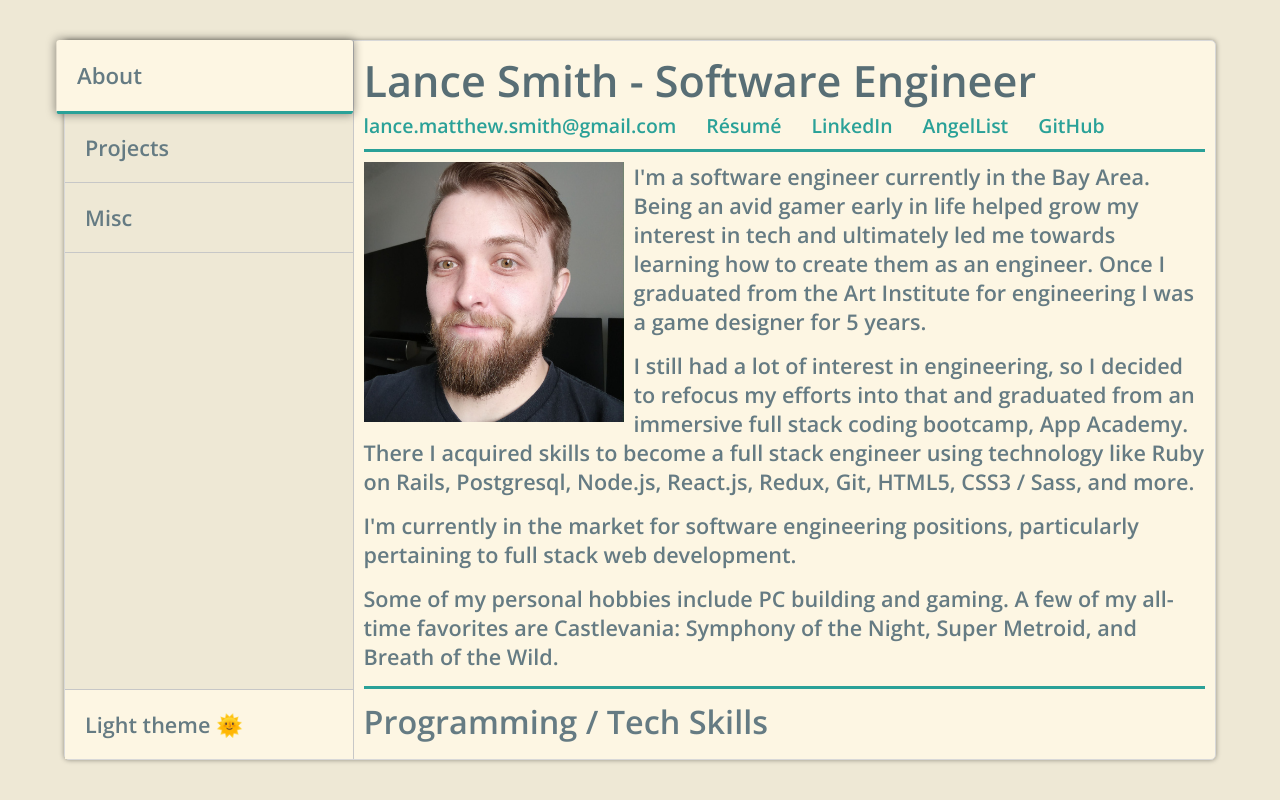
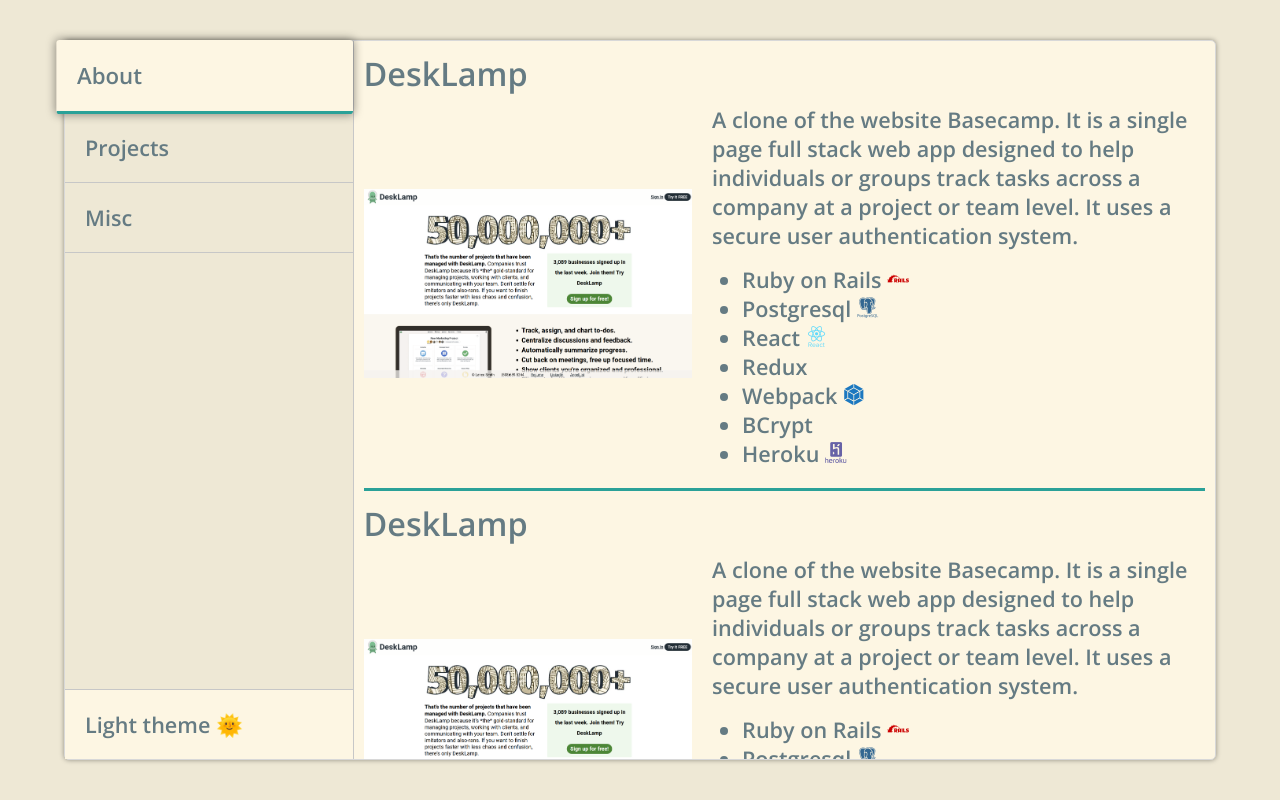
Before and after one commit to laamp/lance-smith, a website built with webpack: page index.html in a window 1280 px wide. Built offline with nearby package versions, Linux system fonts and the light colour scheme.

Commit message:
Project section updates

```diff
--- a/index.html
+++ b/index.html
@@ -26,7 +26,7 @@
             <div id="theme-switcher"><span>PLACEHOLDER</span></div>
         </nav>
         <section class="content">
-            <section class="content-section about selected" data-section="About">
+            <section class="content-section about" data-section="About">
                 <h1>Lance Smith - Software Engineer</h1>
                 <ul class="contact-list">
                     <li>
@@ -109,9 +109,90 @@
                     </ul>
                 </section>
             </section>
-            <section class="content-section projects" data-section="Projects">
-                Projects section
-                <div class="debug-block"></div>
+            <section class="content-section projects selected" data-section="Projects">
+                <div class="project">
+                    <h2>DeskLamp</h2>
+                    <div class="project-content">
+                        <div class="left-portion">
+                            <a href="http://desklamp.herokuapp.com/#/">
+                                <img src="./src/img/desklamp.png" alt="DeskLamp" title="DeskLamp">
+                            </a>
+                        </div>
+                        <div class="right-portion">
+                            <p>
+                                A clone of the website Basecamp. It is a single page full stack web app designed to help
+                                individuals or groups track tasks across a company at a project or team level. It uses a
+                                secure
+                                user authentication system.
+                            </p>
+                            <ul>
+                                <li>Ruby on Rails <i class="devicon-rails-plain-wordmark colored"></i></li>
+                                <li>Postgresql <i class="devicon-postgresql-plain-wordmark colored"></i></li>
+                                <li>React <i class="devicon-react-original-wordmark colored"></i></li>
+                                <li>Redux</li>
+                                <li>Webpack <i class="devicon-webpack-plain colored"></i></li>
+                                <li>BCrypt</li>
+                                <li>Heroku <i class="devicon-heroku-plain-wordmark colored"></i></li>
+                            </ul>
+                        </div>
+                    </div>
+                </div>
+                <div class="h-divider"></div>
+                <div class="project">
+                    <h2>DeskLamp</h2>
+                    <div class="project-content">
+                        <div class="left-portion">
+                            <a href="http://desklamp.herokuapp.com/#/">
+                                <img src="./src/img/desklamp.png" alt="DeskLamp" title="DeskLamp">
+                            </a>
+                        </div>
+                        <div class="right-portion">
+                            <p>
+                                A clone of the website Basecamp. It is a single page full stack web app designed to help
+                                individuals or groups track tasks across a company at a project or team level. It uses a
+                                secure
+                                user authentication system.
+                            </p>
+                            <ul>
+                                <li>Ruby on Rails <i class="devicon-rails-plain-wordmark colored"></i></li>
+                                <li>Postgresql <i class="devicon-postgresql-plain-wordmark colored"></i></li>
+                                <li>React <i class="devicon-react-original-wordmark colored"></i></li>
+                                <li>Redux</li>
+                                <li>Webpack <i class="devicon-webpack-plain colored"></i></li>
+                                <li>BCrypt</li>
+                                <li>Heroku <i class="devicon-heroku-plain-wordmark colored"></i></li>
+                            </ul>
+                        </div>
+                    </div>
+                </div>
+                <div class="h-divider"></div>
+                <div class="project">
+                    <h2>DeskLamp</h2>
+                    <div class="project-content">
+                        <div class="left-portion">
+                            <a href="http://desklamp.herokuapp.com/#/">
+                                <img src="./src/img/desklamp.png" alt="DeskLamp" title="DeskLamp">
+                            </a>
+                        </div>
+                        <div class="right-portion">
+                            <p>
+                                A clone of the website Basecamp. It is a single page full stack web app designed to help
+                                individuals or groups track tasks across a company at a project or team level. It uses a
+                                secure
+                                user authentication system.
+                            </p>
+                            <ul>
+                                <li>Ruby on Rails <i class="devicon-rails-plain-wordmark colored"></i></li>
+                                <li>Postgresql <i class="devicon-postgresql-plain-wordmark colored"></i></li>
+                                <li>React <i class="devicon-react-original-wordmark colored"></i></li>
+                                <li>Redux</li>
+                                <li>Webpack <i class="devicon-webpack-plain colored"></i></li>
+                                <li>BCrypt</li>
+                                <li>Heroku <i class="devicon-heroku-plain-wordmark colored"></i></li>
+                            </ul>
+                        </div>
+                    </div>
+                </div>
             </section>
             <section class="content-section misc" data-section="Misc">
                 Miscellaneous things
--- a/src/css/desktop.scss
+++ b/src/css/desktop.scss
@@ -130,6 +130,51 @@
         margin: 0 auto;
     }
 
+    .project h2 {
+        margin-bottom: 10px;
+    }
+
+    .project-content {
+        width: 100%;
+        display: flex;
+        margin-bottom: 20px;
+
+        .left-portion {
+            margin-right: 20px;
+            width: 40%;
+            align-self: center;
+
+            &:hover {
+                transform: translateY(-10px) scale(1.02);
+            }
+
+            a {
+                width: 100%;
+            }
+
+            img {
+                width: 100%;
+            }
+        }
+
+        .right-portion {
+            width: 60%;
+
+            ul {
+                list-style: disc;
+                padding-left: 30px;
+            }
+        }
+    }
+
+    .projects:nth-child(odd) .project-content {
+        flex-direction: row-reverse;
+    }
+
+    .projects:nth-child(even) .project-content {
+        flex-direction: row;
+    }
+
     // light mode specific styles
     .light-mode .wrapper {
         background-color: $lm-background;
```
Also changed, not shown: dist/main.js, src/img/desklamp.png (added), src/img/portfolio-site.png (added), src/img/tinyvania.png (added).
